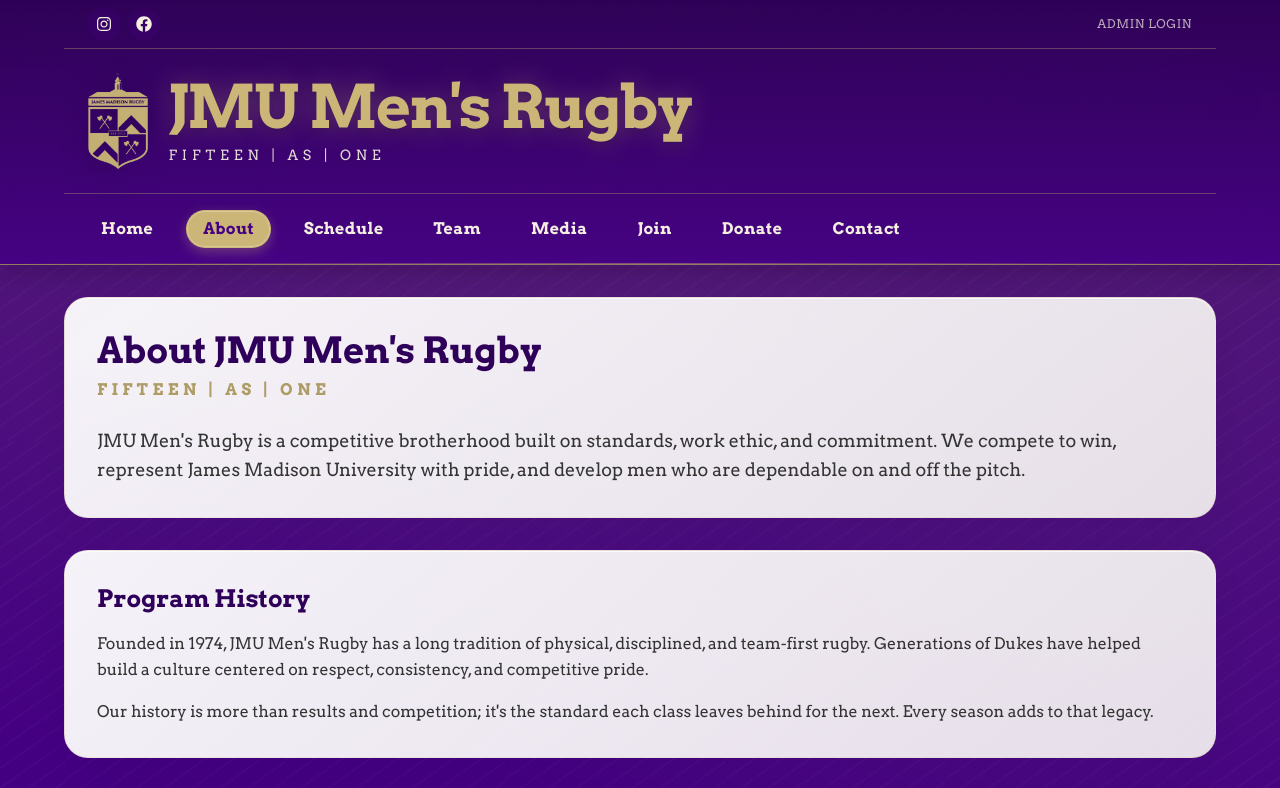
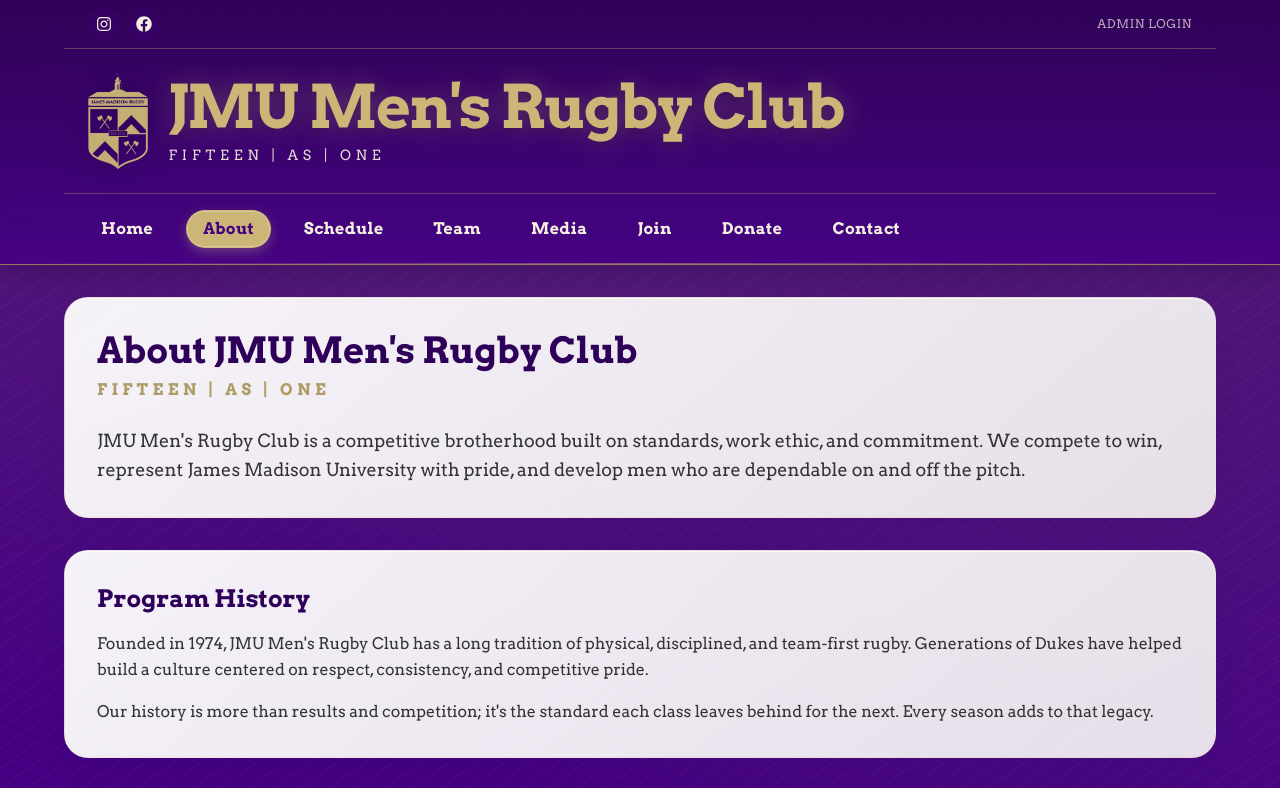
Before and after one commit to SWilford/jmu-rugby-site, a React (Vite) app: page /about in a window 1280 px wide. Shown: the top 788 px of the page. Built offline with nearby package versions, Linux system fonts and the light colour scheme; no server answers; the database is empty.

Commit message:
Update project references to "JMU Men's Rugby Club" for consistency across documentation and components

```diff
--- a/index.html
+++ b/index.html
@@ -8,29 +8,29 @@
     <link rel="apple-touch-icon" sizes="180x180" href="/apple-touch-icon.png" />
     <link rel="manifest" href="/site.webmanifest" />
     <meta name="viewport" content="width=device-width, initial-scale=1.0" />
-    <title>JMU Rugby</title>
+    <title>JMU Men's Rugby Club</title>
     <meta
       name="description"
-      content="JMU Men's Rugby official site: schedule, roster, team updates, media, and how to join."
+      content="JMU Men's Rugby Club official site: schedule, roster, team updates, media, and how to join."
     />
     <meta name="robots" content="index, follow" />
     <link rel="canonical" href="https://www.jmumensrugby.com/" />
 
     <meta property="og:type" content="website" />
-    <meta property="og:site_name" content="JMU Rugby" />
-    <meta property="og:title" content="JMU Rugby" />
+    <meta property="og:site_name" content="JMU Men's Rugby Club" />
+    <meta property="og:title" content="JMU Men's Rugby Club" />
     <meta
       property="og:description"
-      content="Official site for JMU Men's Rugby with match schedule, roster, media, and join details."
+      content="Official site for JMU Men's Rugby Club with match schedule, roster, media, and join details."
     />
     <meta property="og:url" content="https://www.jmumensrugby.com/" />
     <meta property="og:image" content="https://www.jmumensrugby.com/purplelogo.jpg" />
 
     <meta name="twitter:card" content="summary_large_image" />
-    <meta name="twitter:title" content="JMU Rugby" />
+    <meta name="twitter:title" content="JMU Men's Rugby Club" />
     <meta
       name="twitter:description"
-      content="Official site for JMU Men's Rugby with schedule, roster, media, and join information."
+      content="Official site for JMU Men's Rugby Club with schedule, roster, media, and join information."
     />
     <meta name="twitter:image" content="https://www.jmumensrugby.com/purplelogo.jpg" />
   </head>
--- a/src/components/Footer.jsx
+++ b/src/components/Footer.jsx
@@ -19,7 +19,7 @@
       <div className="mx-auto w-full max-w-6xl border-t border-jmuDarkGold/30 px-4 pb-8 pt-8 text-center sm:px-6">
         <section className="mb-8 flex flex-col items-center">
           <p className="mb-6 text-sm font-semibold uppercase tracking-widest text-jmuLightGold/80 sm:text-sm">
-            Proudly Sponsored By
+            JMU Men&apos;s Rugby Club Is Proudly Sponsored By
           </p>
 
           <div className="flex flex-wrap items-center justify-center gap-6 sm:gap-10">
@@ -64,7 +64,7 @@
 
         <div className="border-t border-jmuDarkGold/20 pt-6">
           <p className="text-xs tracking-wider text-jmuLightGold/70">
-            &copy; {currentYear} JMU Men&apos;s Rugby | Fifteen as One
+            &copy; {currentYear} JMU Men&apos;s Rugby Club | Fifteen as One
           </p>
         </div>
       </div>
--- a/src/components/Navbar.jsx
+++ b/src/components/Navbar.jsx
@@ -43,7 +43,7 @@
             target="_blank"
             rel="noopener noreferrer"
             className="social-orb inline-flex h-8 w-8 items-center justify-center rounded-full bg-jmuPurple/25 transition hover:bg-jmuGold/20 hover:text-jmuGold"
-            aria-label="JMU Men's Rugby Instagram"
+            aria-label="JMU Men's Rugby Club Instagram"
           >
             <FaInstagram size={16} />
           </a>
@@ -52,7 +52,7 @@
             target="_blank"
             rel="noopener noreferrer"
             className="social-orb inline-flex h-8 w-8 items-center justify-center rounded-full bg-jmuPurple/25 transition hover:bg-jmuGold/20 hover:text-jmuGold"
-            aria-label="JMU Men's Rugby Facebook"
+            aria-label="JMU Men's Rugby Club Facebook"
           >
             <FaFacebook size={16} />
           </a>
@@ -68,12 +68,12 @@
       <div className="mx-auto flex w-full max-w-6xl flex-col items-center justify-center border-y border-jmuDarkGold/40 px-5 py-6 sm:flex-row sm:justify-start sm:px-6">
         <img
           src={logoGold}
-          alt="JMU Rugby Logo"
+          alt="JMU Men's Rugby Club logo"
           className="brand-crest mb-3 h-20 w-auto object-contain sm:mb-0 sm:mr-5 sm:h-24 transition-transform duration-300 hover:scale-105"
         />
         <div className="text-center leading-tight sm:text-left">
           <h1 className="site-title text-4xl font-bold tracking-tight text-jmuGold sm:text-5xl lg:text-6xl drop-shadow-lg">
-            JMU Men's Rugby
+            JMU Men's Rugby Club
           </h1>
           <p className="mt-2 text-xs uppercase tracking-[0.35em] text-jmuLightGold/90 sm:text-sm drop-shadow-md">
             Fifteen | As | One
--- a/src/data/joinInfo.js
+++ b/src/data/joinInfo.js
@@ -1,9 +1,9 @@
 import { supabase } from "../lib/supabaseClient";
 
 export const JOIN_INFO_FALLBACK = {
-  title: "Join JMU Men's Rugby",
+  title: "Join JMU Men's Rugby Club",
   intro:
-    "JMU Men's Rugby welcomes students at all experience levels who are prepared to train consistently, compete, and contribute to a team-first culture. If you are interested in joining, you can begin by attending practice and introducing yourself to the team.",
+    "JMU Men's Rugby Club welcomes students at all experience levels who are prepared to train consistently, compete, and contribute to a team-first culture. If you are interested in joining, you can begin by attending practice and introducing yourself to the team.",
   cta: {
     email: "jmurugby@gmail.com",
     instagram: "https://www.instagram.com/jmumensrugby/",
@@ -44,7 +44,7 @@
     {
       question: "Do I need experience?",
       answer:
-        "No experience is required. JMU Men's Rugby welcomes beginners and experienced players, and our training structure is designed to teach fundamentals while improving fitness.",
+        "No experience is required. JMU Men's Rugby Club welcomes beginners and experienced players, and our training structure is designed to teach fundamentals while improving fitness.",
     },
     {
       question: "What should I bring?",
--- a/src/pages/About.jsx
+++ b/src/pages/About.jsx
@@ -33,12 +33,12 @@
       className="page-shell pt-8"
     >
       <section className="surface-card p-6 sm:p-8">
-        <h1 className="mb-2 text-3xl font-bold sm:text-4xl">About JMU Men&apos;s Rugby</h1>
+        <h1 className="mb-2 text-3xl font-bold sm:text-4xl">About JMU Men&apos;s Rugby Club</h1>
         <p className="mb-6 text-sm font-semibold uppercase tracking-[0.28em] text-jmuDarkGold sm:text-base">
           Fifteen | As | One
         </p>
         <p className="text-lg leading-relaxed text-jmuSlate">
-          JMU Men&apos;s Rugby is a competitive brotherhood built on standards, work ethic, and commitment.
+          JMU Men&apos;s Rugby Club is a competitive brotherhood built on standards, work ethic, and commitment.
           We compete to win, represent James Madison University with pride, and develop men who are
           dependable on and off the pitch.
         </p>
@@ -47,7 +47,7 @@
       <section className="surface-card mt-8 p-6 sm:p-8">
         <h2 className="mb-4 text-2xl font-bold">Program History</h2>
         <p className="mb-4 leading-relaxed text-jmuSlate">
-          Founded in 1974, JMU Men&apos;s Rugby has a long tradition of physical, disciplined, and team-first
+          Founded in 1974, JMU Men&apos;s Rugby Club has a long tradition of physical, disciplined, and team-first
           rugby. Generations of Dukes have helped build a culture centered on respect, consistency, and
           competitive pride.
         </p>
@@ -84,7 +84,7 @@
       <section className="surface-card mb-4 mt-8 p-6 sm:p-8">
         <h2 className="mb-4 text-2xl font-bold">Be Part of the Program</h2>
         <p className="mb-6 leading-relaxed text-jmuSlate">
-          Interested in competing for JMU Men&apos;s Rugby? See what&apos;s ahead and take the next step.
+          Interested in competing for JMU Men&apos;s Rugby Club? See what&apos;s ahead and take the next step.
         </p>
         <div className="flex flex-wrap gap-3 sm:gap-4">
           <Link to="/join" className="brand-button px-6 py-3">
--- a/src/pages/Contact.jsx
+++ b/src/pages/Contact.jsx
@@ -154,7 +154,7 @@
       className="page-shell pt-8"
     >
       <section className="surface-card p-6 sm:p-8">
-        <h1 className="mb-3 text-3xl font-bold sm:text-4xl">Contact JMU Men&apos;s Rugby</h1>
+        <h1 className="mb-3 text-3xl font-bold sm:text-4xl">Contact JMU Men&apos;s Rugby Club</h1>
         <p className="text-lg leading-relaxed text-jmuSlate">
           If you have questions about the team, recruiting, matches, or anything else, reach out using
           the contact options below.
--- a/src/pages/Home.jsx
+++ b/src/pages/Home.jsx
@@ -128,7 +128,7 @@
           const dynamicSlides = (carouselRows || []).map((row) => ({
             key: `media-${row.id}`,
             src: getMediaFilePath(row),
-            alt: row.album ? `${row.album} carousel photo` : "JMU Rugby carousel photo",
+            alt: row.album ? `${row.album} carousel photo` : "JMU Men's Rugby Club carousel photo",
           }));
 
           setCarouselImages(buildCarouselImages(dynamicSlides));
@@ -185,7 +185,7 @@
             transition={{ delay: 0.2, duration: 0.6 }}
             className="text-4xl font-bold text-jmuGold drop-shadow-lg sm:text-6xl lg:text-7xl"
           >
-            JMU Men's Rugby
+            JMU Men's Rugby Club
           </Motion.h1>
           <Motion.p
             initial={{ y: 20, opacity: 0 }}
@@ -229,7 +229,7 @@
       <section className="surface-card mt-12 p-8 sm:p-10">
         <h2 className="text-2xl font-bold text-jmuPurple sm:text-3xl">About the Dukes</h2>
         <p className="mb-6 mt-4 text-lg leading-relaxed text-jmuSlate">
-          Founded in 1974, JMU Men's Rugby is a tight knit brotherhood competing in the National
+          Founded in 1974, JMU Men's Rugby Club is a tight knit brotherhood competing in the National
           Collegiate Rugby D1-AA division. We pride ourselves on grit, discipline, and a strong culture
           of camaraderie both on and off the pitch.
         </p>
@@ -300,7 +300,7 @@
         <div className="instagram-embed-shell overflow-hidden rounded-xl border border-jmuDarkGold/40 bg-white shadow-sm transition hover:shadow-md">
           <iframe
             src="https://www.instagram.com/jmumensrugby/embed"
-            title="JMU Men's Rugby Instagram feed"
+            title="JMU Men's Rugby Club Instagram feed"
             loading="lazy"
             className="instagram-embed-frame w-full border-0"
           />
--- a/src/pages/Join.jsx
+++ b/src/pages/Join.jsx
@@ -97,7 +97,7 @@
           .map((row) => ({
             id: row.id,
             src: getMediaFilePath(row),
-            alt: row.album ? `${row.album} join page photo` : "JMU Rugby join page photo",
+            alt: row.album ? `${row.album} join page photo` : "JMU Men's Rugby Club join page photo",
           }))
           .filter((row) => Boolean(row.src));
 
--- a/src/pages/Media.jsx
+++ b/src/pages/Media.jsx
@@ -212,7 +212,7 @@
                       >
                         <img
                           src={getMediaFilePath(photo)}
-                          alt={photo.caption || "JMU Rugby"}
+                          alt={photo.caption || "JMU Men's Rugby Club"}
                           className="h-44 w-full cursor-pointer object-cover transition duration-200 group-hover:scale-[1.02]"
                           onClick={() => setSelectedPhoto(photo)}
                         />
@@ -244,7 +244,7 @@
             >
               <img
                 src={getMediaFilePath(selectedPhoto)}
-                alt={selectedPhoto.caption || "JMU Rugby"}
+                alt={selectedPhoto.caption || "JMU Men's Rugby Club"}
                 className="max-h-[80vh] w-full rounded-lg object-contain"
               />
               <div className="mt-4 flex items-center justify-between gap-3">
```
Also changed, not shown: public/site.webmanifest, 1 other file (tests, documents, lock files or other folders).
